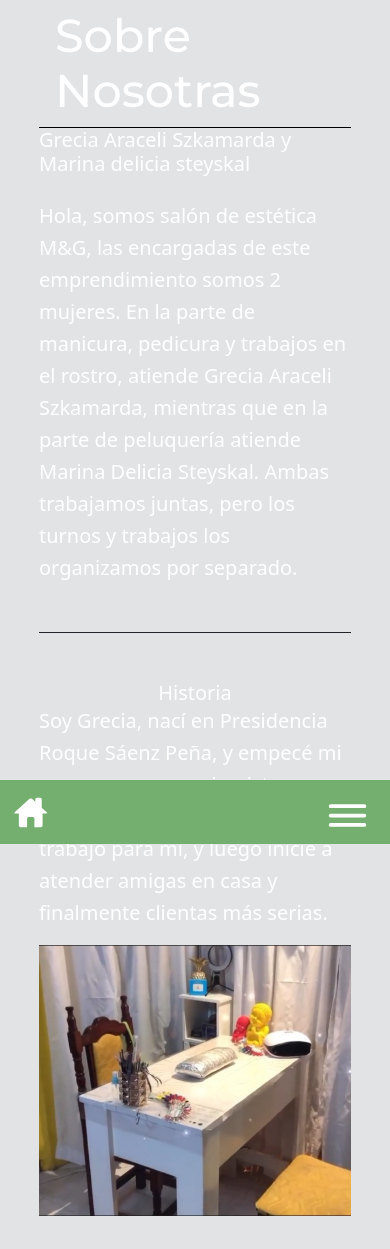
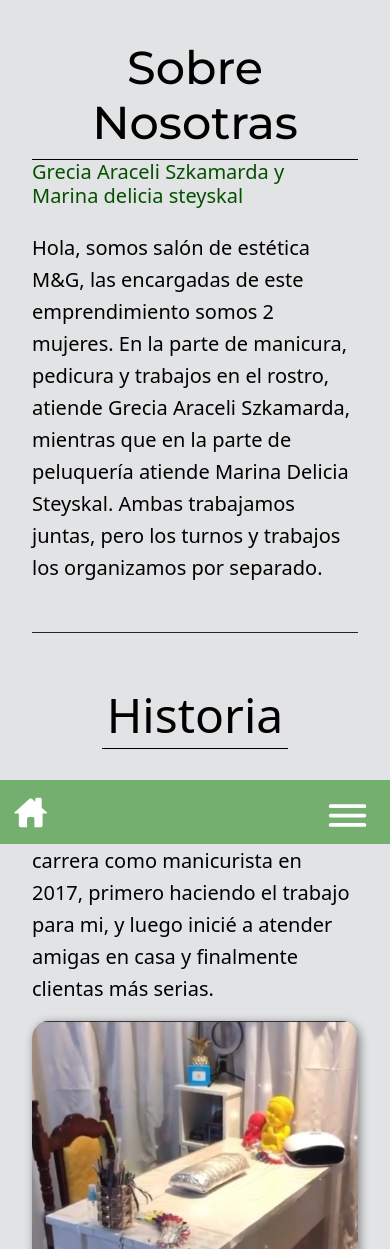
Before and after one commit to DasigoSZK/PF-Szkamarda, a plain HTML site: page sobrenosotras.html in a window 390 px wide. Shown: the top 1249 px of the page. Drawn offline with nearby package versions, Linux system fonts and the light colour scheme.

Commit message:
About us maquetado con SCSS y arreglos al componente Hero

```diff
--- a/scss/components/_hero.scss
+++ b/scss/components/_hero.scss
@@ -99,14 +99,20 @@
     .bg-opacity {
       height: calc(100vh - 4rem);
 
+
+    }
+
     .bg-opacity-index {
       .container {
         .hero-content {
-            h1 {
+          .salon-h1 {
             font-size: 10vw;
           }
 
           &__logos {
+
+            .grecia-logo,
+            .marina-logo {
               h2 {
                 font-size: 6vw;
               }
@@ -115,7 +121,6 @@
         }
       }
     }
-
   }
 }
 
--- a/scss/site-styles/_about-us.scss
+++ b/scss/site-styles/_about-us.scss
@@ -0,0 +1,56 @@
+.about-us {
+  color: black;
+  padding: 4rem;
+
+  .story-title {
+    width: 100%;
+    border-bottom: 1px solid black;
+    padding: 5px;
+    font-size: 3rem;
+    text-align: center;
+    margin-bottom: 2rem;
+  }
+
+  .about-title {
+    @include flex(column, unset, center);
+
+    .green {
+      color: #065000;
+      text-align: start;
+      align-self: start
+    }
+  }
+
+  &__card {
+    width: 400px;
+    height: 350px;
+    object-fit: cover;
+    border-radius: 5%;
+    box-shadow: 2px 2px 10px gray;
+    ;
+  }
+
+  &__card--marina {
+    width: 320px;
+    height: 650px;
+    object-fit: cover;
+    border-radius: 5%;
+    box-shadow: 2px 2px 10px gray;
+    ;
+  }
+}
+
+
+@media screen and (max-width: 850px) {
+  .title-black {
+    text-align: center;
+  }
+}
+
+@media screen and (max-width: 650px) {
+  .w-sm-100 {
+    width: 100%;
+    margin: 0;
+    padding: 2rem;
+  }
+}
```
Also changed, not shown: css/styles.css, 1 other file. Lines whose indentation alone changed are shown as unchanged.
